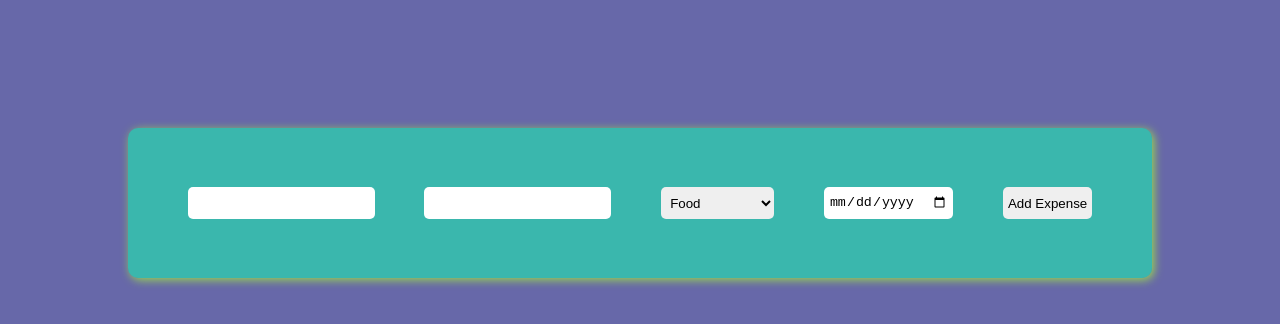
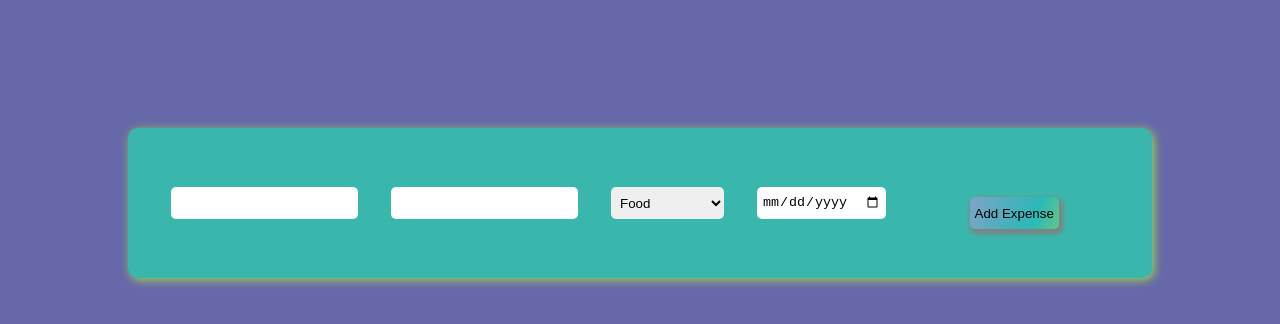
Before and after one commit to ChetanPrince/dataExportImport, a plain HTML site: page expenseTrack.html in a window 1280 px wide. Drawn offline with Linux system fonts and the light colour scheme.

Commit message:
button css

```diff
--- a/expensive.css
+++ b/expensive.css
@@ -34,3 +34,15 @@ body{
 .common:hover{
 background-color: rgba(50, 52, 139, 0.74);
 }
+button{
+    width: 5.5rem;
+    height: 30px;
+    background: linear-gradient(291deg, rgba(255, 255, 0, 0.21) 0%, rgba(0, 188, 212, 0.29) 28%, rgba(238, 130, 238, 0.39) 100%);
+    border:none;
+    border-radius: 7px;
+    margin-top: 20px;
+    margin-left: 5%;
+    margin-right: 5%;
+    box-shadow: 2px 3px 5px 2px grey;
+    cursor : pointer;
+    }
```
